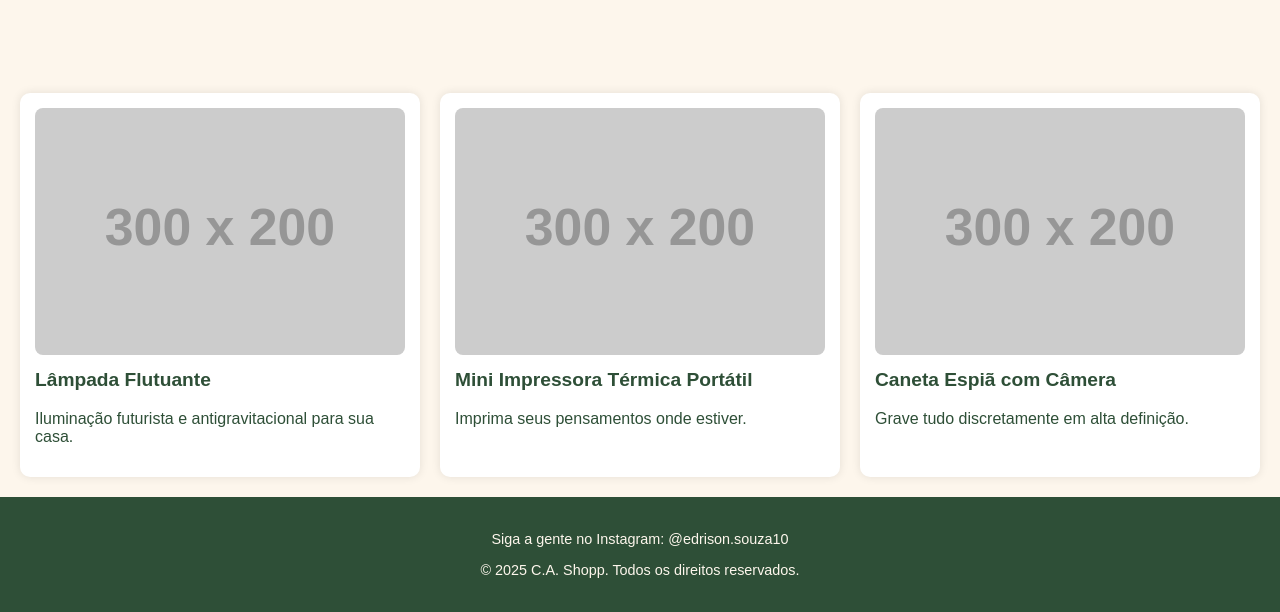
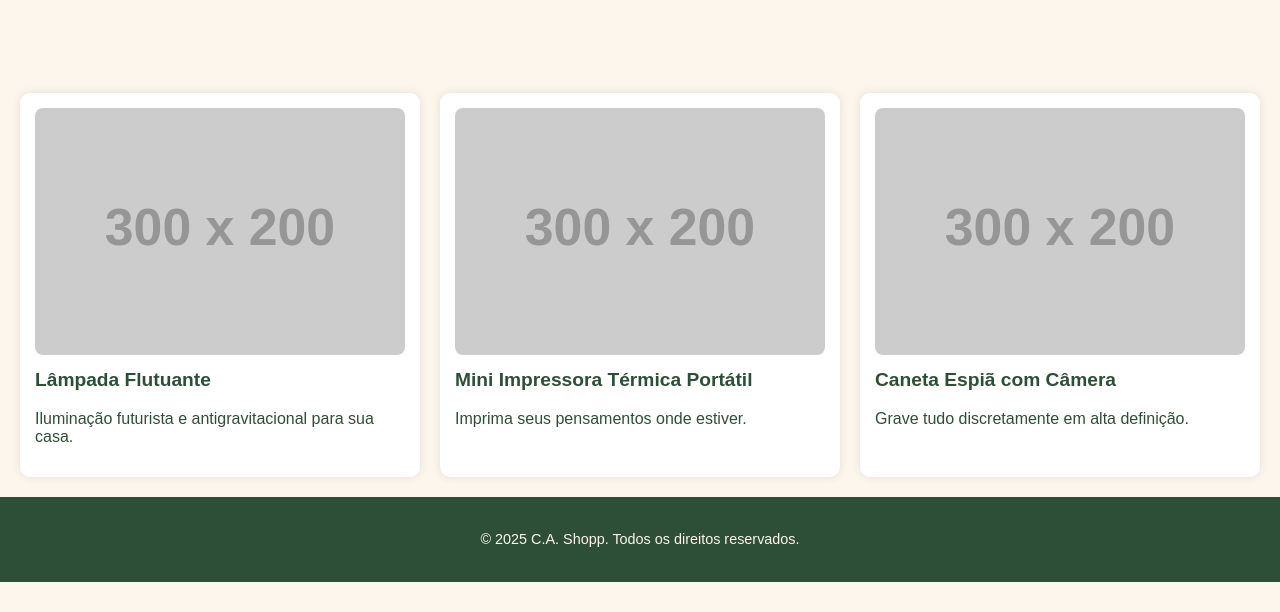
Before and after one commit to edri-dev/C.A.-Shopp, a plain HTML site: page index.html in a window 1280 px wide. Shown: the part 313-925 px from the top of the page. After the commit the page ends 895 px from the top, so only its background shows below. Drawn offline with Linux system fonts and the light colour scheme; placeholder pictures from the web are drawn by us.

Commit message:
Update index.html
Remove link do Instagram pessoal

```diff
--- a/index.html
+++ b/index.html
@@ -101,8 +101,7 @@
   </section>
 
   <footer>
-    <p>Siga a gente no Instagram: <a href="https://instagram.com/edrison.souza10" target="_blank">@edrison.souza10</a></p>
-    <p>&copy; 2025 C.A. Shopp. Todos os direitos reservados.</p>
+     <p>&copy; 2025 C.A. Shopp. Todos os direitos reservados.</p>
   </footer>
 
 </body>
```
